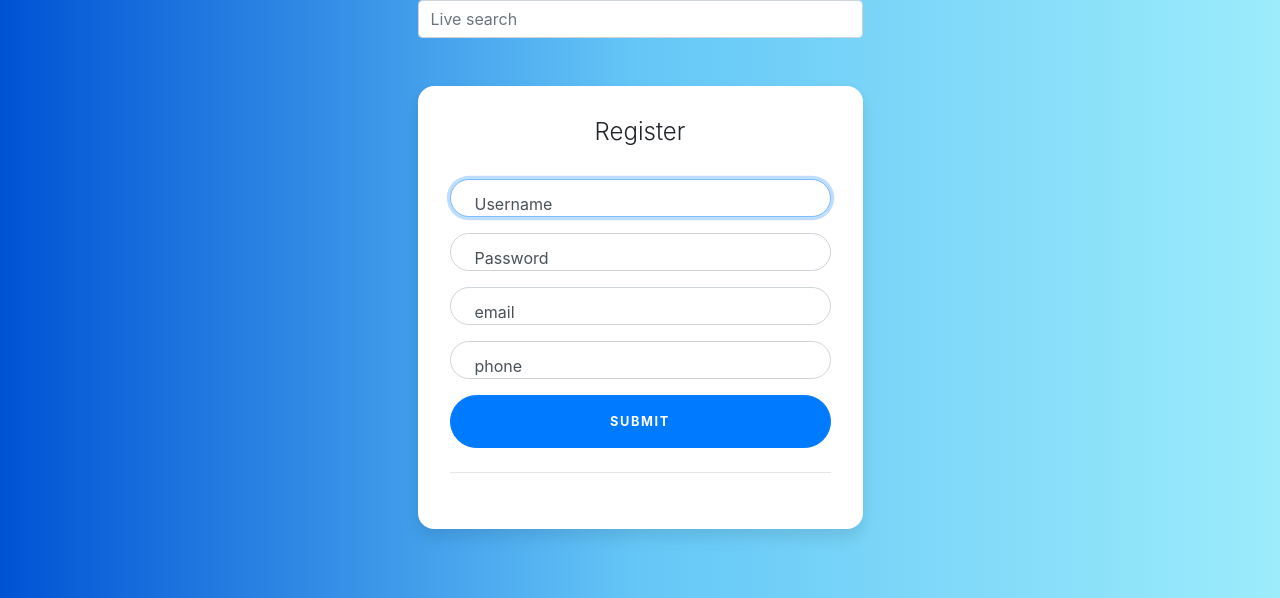
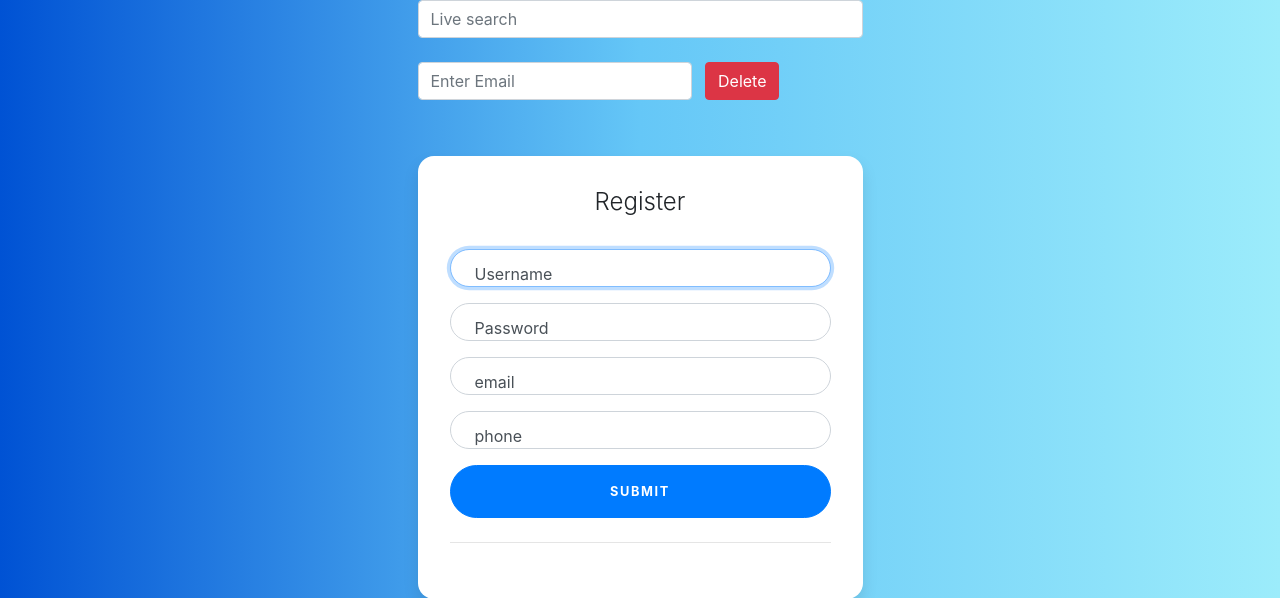
Before and after one commit to Gautamaggrawal/apis, a Django app: page / in a window 1280 px wide. Shown: the top 598 px of the page. Run offline with Django 3.2, Linux system fonts and the light colour scheme; parts of the project's set-up code (start-up, migrations or seed data) failed here and were passed over; some libraries are stand-ins or nearby versions.

Commit message:
added delete

```diff
--- a/python/api/admin.py
+++ b/python/api/admin.py
@@ -4,6 +4,6 @@ from django.contrib import admin
 from api.models import Userdata
 
 class UserdataAdmin(admin.ModelAdmin):
-    list_display = ("username","phoneno","emailid" ,"datetime")
+    list_display = ("pk","username","phoneno","emailid" ,"datetime")
 
 admin.site.register(Userdata,UserdataAdmin)
--- a/python/api/templates/home.html
+++ b/python/api/templates/home.html
@@ -131,8 +131,14 @@
     <div class="row">
       <div class="col-sm-9 col-md-7 col-lg-5 mx-auto">
         <form>
-          <input type="text" class="form-control" placeholder="Live search" onkeyup="showResult(this.value)">
+          <input type="email" class="form-control" placeholder="Live search" onkeyup="showResult(this.value)">
         </form>
+        <br>
+        <form id="Deletedataform" class="form-inline">
+          <div class="form-group mx-sm-0 mb-2">
+            <input type="email" class="form-control" id="delemail" placeholder="Enter Email">
+          </div>&nbsp; &nbsp;
+          <button type="submit" class="btn btn-danger mb-2">Delete</button>{% csrf_token %}</form>
         <div class="card card-signin my-5">
           <div class="card-body">
             <h5 class="card-title text-center">Register</h5>
@@ -246,6 +252,47 @@
           xmlhttp.send();
         }
   </script>
+  <script>
+    $(document).on('submit',"#Deletedataform",function(e){
+                  e.preventDefault();
+                  console.log(e)
+                  csrfmiddlewaretoken = document.getElementsByName("csrfmiddlewaretoken")[0].value;
+
+                    email = document.getElementById("delemail").value;
+
+
+                    console.log(username,password)
+                    $.ajax({
+                        type:"POST",
+                        url:'/api/users/delete/',
+                        data:{
+                            'csrfmiddlewaretoken': csrfmiddlewaretoken,
+                            "emailid":email,
+                        },
+
+                        success : function(data){
+
+                            console.log(data);
+                            $('#showerror').css('visibility','visible');
+                            $("#showtext").html(data)
+
+                        },
+                        error:function(e){
+                          console.log(e);
+                          x=e['responseText'];
+                          y=JSON.parse(x)
+                          y=Object.values(y)
+                          console.log(y);
+                          $('#showerror').css('visibility','visible');
+                          $("#showtext").html(y);
+
+                        }
+
+                    });
+                    console.log(e)
+
+                });
+  </script>
 </body>
 
 </html>
--- a/python/coral/settings.py
+++ b/python/coral/settings.py
@@ -23,7 +23,7 @@ BASE_DIR = os.path.dirname(os.path.dirname(os.path.abspath(__file__)))
 SECRET_KEY = 'o+jiok2+bi6f9z%wnhpu)$vf!s^8yn-r09fncky64hgrazbnc7'
 
 # SECURITY WARNING: don't run with debug turned on in production!
-DEBUG = False
+DEBUG = True
 
 ALLOWED_HOSTS = ['*']
 
```
Also changed, not shown: python/api/views.py (+14 -2 lines). Lines whose indentation alone changed are shown as unchanged.
